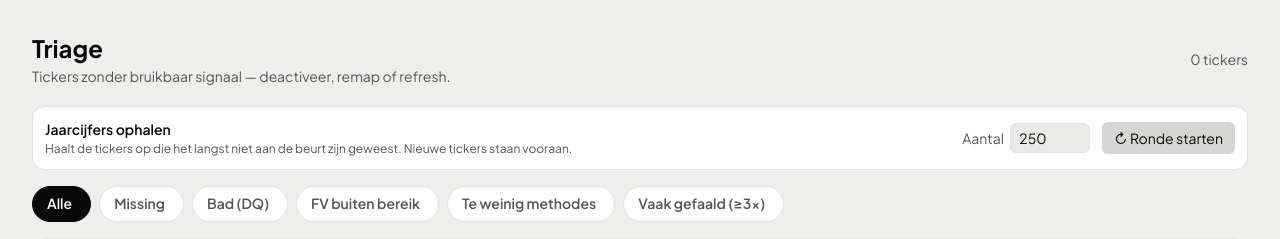
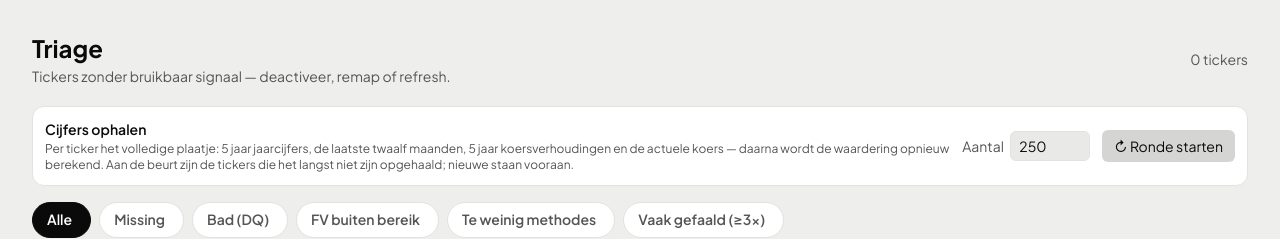
Before and after one commit to Nolles15/stockscreen, a Flask app: page /triage in a window 1280 px wide. Shown: the part 65-304 px from the top of the page. Run offline with Flask 3, Linux system fonts and the light colour scheme; data that the repository does not hold is empty; parts of the project's set-up code (start-up, migrations or seed data) failed here and were passed over; some libraries are stand-ins or nearby versions.

Commit message:
fix: knoptekst dekte de lading niet
De knop heette 'Jaarcijfers ophalen', maar fetch_and_store haalt per ticker
het volledige plaatje op: 5 jaar jaarcijfers, de TTM-cijfers uit de
kwartaalrapporten, 5 jaar koersverhoudingen (pe/ev-ebitda/pb/ev-fcf) en de
actuele marktdata, waarna de waardering opnieuw wordt berekend. Wie op de
oude tekst afging zou denken dat de koers apart moest.

```diff
--- a/templates/triage.html
+++ b/templates/triage.html
@@ -17,10 +17,12 @@
 <!-- Inhaalronde jaarcijfers -->
 <div class="mb-4 p-3 rounded-xl border border-slate-800 bg-slate-900 flex items-center gap-3 text-sm flex-wrap">
   <div class="flex-1 min-w-[16rem]">
-    <div class="font-semibold text-slate-200">Jaarcijfers ophalen</div>
+    <div class="font-semibold text-slate-200">Cijfers ophalen</div>
     <div id="fund-status" class="text-slate-400 text-xs mt-0.5">
-      Haalt de tickers op die het langst niet aan de beurt zijn geweest. Nieuwe
-      tickers staan vooraan.
+      Per ticker het volledige plaatje: 5 jaar jaarcijfers, de laatste twaalf
+      maanden, 5 jaar koersverhoudingen en de actuele koers — daarna wordt de
+      waardering opnieuw berekend. Aan de beurt zijn de tickers die het langst
+      niet zijn opgehaald; nieuwe staan vooraan.
     </div>
   </div>
   <label class="text-slate-400">Aantal
```
